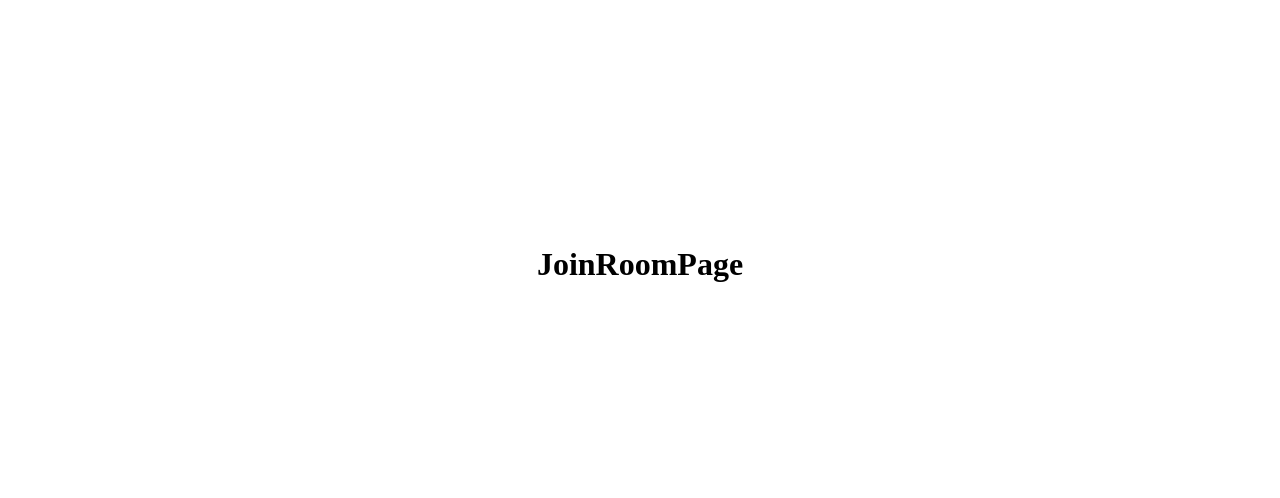
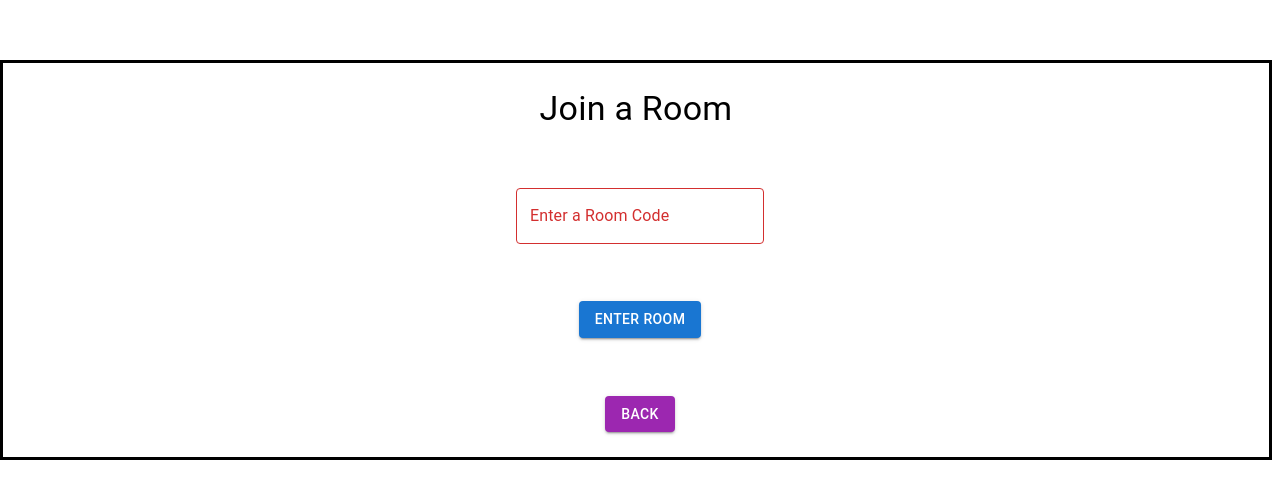
Before and after one commit to iamlydial/spotify-house-party-app, a React (Vite) app in the folder music_controller/frontend/: page /join in a window 1280 px wide. Shown: the part 144-642 px from the top of the page. Built offline with nearby package versions, Linux system fonts and the light colour scheme.

Commit message:
added FE room join code, BE view and URL

```diff
--- a/music_controller/frontend/src/pages/JoinRoomPage/index.jsx
+++ b/music_controller/frontend/src/pages/JoinRoomPage/index.jsx
@@ -1,9 +1,83 @@
-import React from "react";
+import React, { useState } from "react";
+import { TextField, Button, Grid, Typography } from "@mui/material";
+import { Link } from "react-router-dom";
+import { useNavigate } from "react-router-dom";
 
 const JoinRoomPage = () => {
+  const [roomCode, setRoomCode] = useState("");
+  const [error, setError] = useState(false);
+  const [clickJoinRoom, setClickJoinRoom] = useState(null);
+
+  const handleTextFieldChange = (e) => {
+    setRoomCode(e.target.value);
+    setError(false);
+  };
+
+  const navigate = useNavigate();
+
+  const handleRoomButtonClicked = (e) => {
+    const requestOptions = {
+      method: "POST",
+      headers: { "Content-Type": "application/json" },
+      body: JSON.stringify({
+        code: roomCode,
+      }),
+    };
+
+    fetch("http://127.0.0.1:8000/api/join", requestOptions)
+      .then((response) => {
+        if (response.ok) {
+          return response.json(); // Parse response JSON if successful
+        } else {
+          throw new Error("Room not found"); // Throw an error if not successful
+        }
+      })
+      .then((data) => {
+        if (data.message === "Room Joined!") {
+          navigate("/room/" + roomCode); // Navigate on success
+        } else {
+          setError(true); // Set the error state to true
+        }
+      })
+      .catch((error) => {
+        console.log(error);
+        setError(true); // Set the error state to true
+      });
+  };
+
   return (
     <>
-      <h1>JoinRoomPage</h1>
+      <Grid className="main-grid" container spacing={1}>
+        <Grid items xs={12} align="center">
+          <Typography variant="h4">Join a Room</Typography>
+        </Grid>
+        <Grid item xs={12} align="center">
+          <TextField
+            error="error"
+            label="Enter a Room Code"
+            placeholder="Ex: 012345"
+            value={roomCode}
+            helperText={error ? "Room not found" : ""}
+            variant="outlined"
+            onChange={handleTextFieldChange}
+          />
+        </Grid>
+        <Grid item xs={12} align="center">
+          <Button
+            variant="contained"
+            color="primary"
+            component={Link}
+            onClick={handleRoomButtonClicked}
+          >
+            Enter Room
+          </Button>
+        </Grid>
+        <Grid item xs={12} align="center">
+          <Button variant="contained" color="secondary" to="/" component={Link}>
+            Back
+          </Button>
+        </Grid>
+      </Grid>
     </>
   );
 };
```
Also changed, not shown: 2 other files (tests, documents, lock files or other folders).
